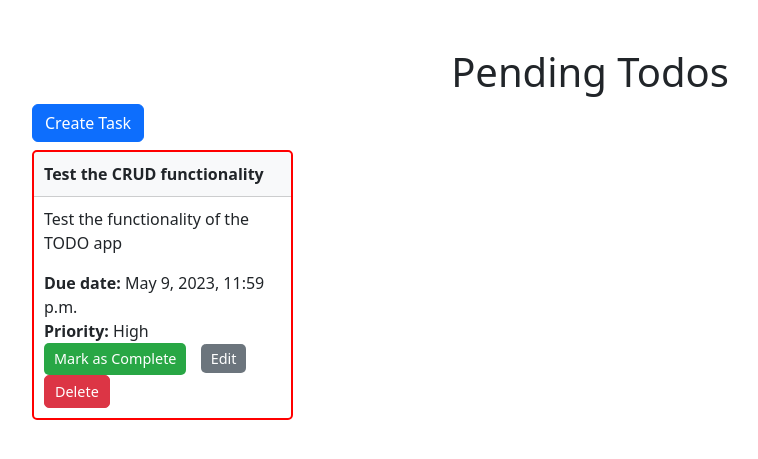
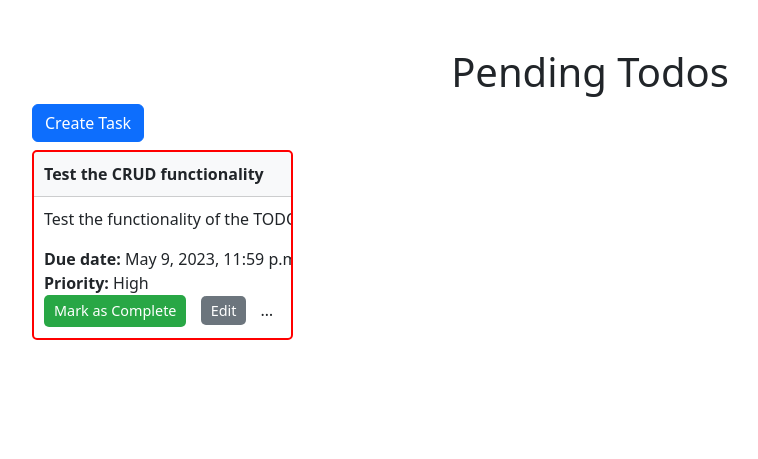
Before and after one commit to TitoFM16/Todo-App, a Django app: page / in a window 1280 px wide. Shown: the part 56-515 px from the top of the page, without its empty margins (50-808 px from the left). Run offline with Django 4.2, Linux system fonts and the light colour scheme; data comes from the database, SQL or seed files in the repository; both versions use the stored data as it was after the commit.

```diff
--- a/todo/static/todo/styles.css
+++ b/todo/static/todo/styles.css
@@ -43,3 +43,13 @@ a.button {
 .low-priority {
   border-color: green;
 }
+
+
+.tasks-card {
+  height: 190px; /* Set the height to 300 pixels */
+}
+.card-body-overflow {
+  overflow: hidden;
+  text-overflow: ellipsis;
+  white-space: nowrap;
+}
--- a/todo/templates/todo/task_list.html
+++ b/todo/templates/todo/task_list.html
@@ -15,9 +15,10 @@
   <div class="row row-tasks" id="row-tasks">
     {% for task in tasks %}
       <div class="col-sm-6 col-md-4 col-lg-3 my-2 " data-task-id="{{ task.id }}">
-        <div class="card {% if task.priority == 'H' %}high-priority{% elif task.priority == 'M' %}medium-priority{% else %}low-priority{% endif %}" >
+        <div class="card tasks-card {% if task.priority == 'H' %}high-priority{% elif task.priority == 'M' %}medium-priority{% else %}low-priority{% endif %}" >
         <div class="card-header">{{ task.title }}</div>
-          <div class="card-body" style="padding:10px;">
+
+          <div class="card-body card-body-overflow" style="padding:10px;">
             <p class="card-text">{{ task.description }}</p>
             <p class="card-text" style="margin-bottom:0;"><strong>Due date:</strong> {{ task.due_date }}</p>
             <p class="card-text" style="margin-bottom:0;"><strong>Priority:</strong> {{ task.get_priority_display }}</p>
--- a/todo/views.py
+++ b/todo/views.py
@@ -95,6 +95,9 @@ def task_delete(request, pk):
         task.delete()
         data = {"success":True}
         return JsonResponse(data)
+    elif request.method == 'GET':
+        task.delete()
+        return redirect('todo:completed_tasks')
     else:
         print("request.methos",request.method)
         data = {"success":False}
```
Also changed, not shown: db.sqlite3.
